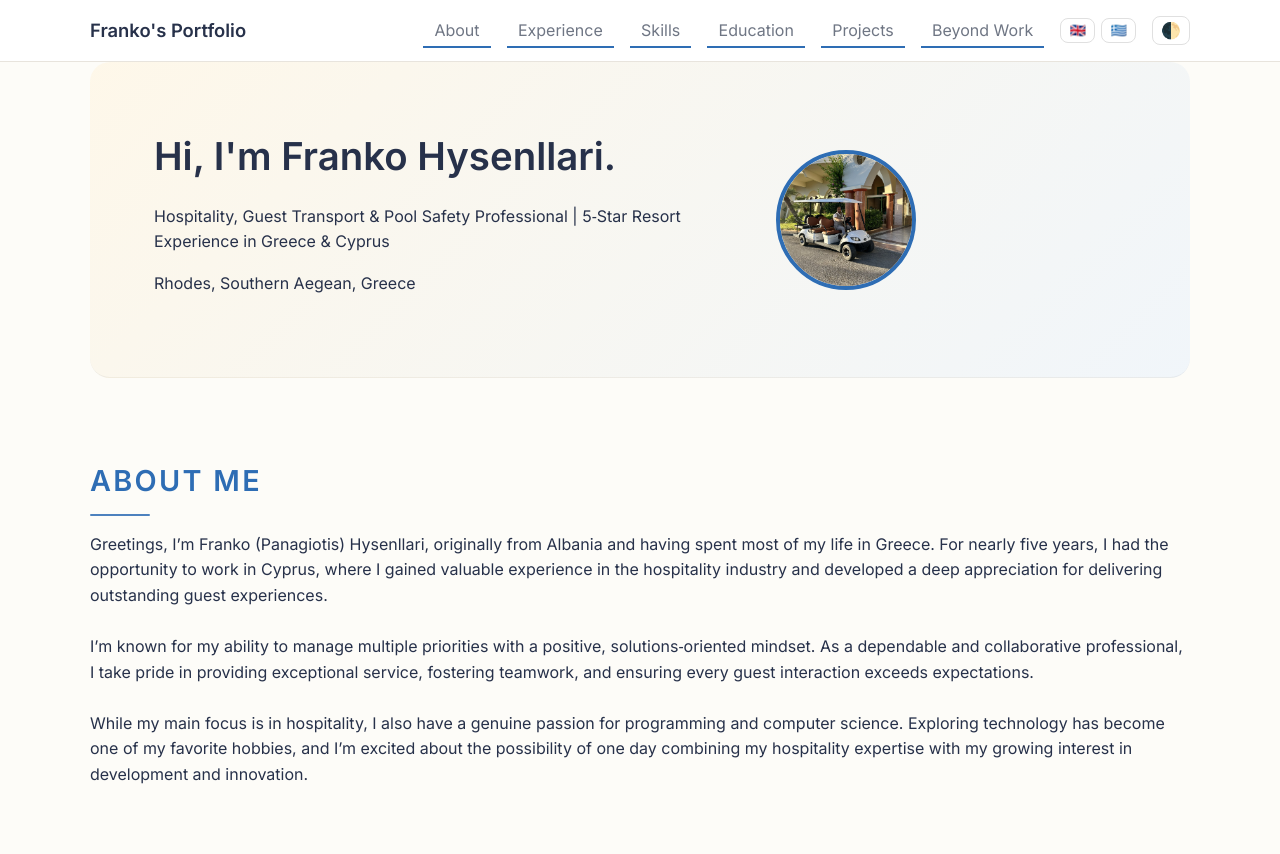
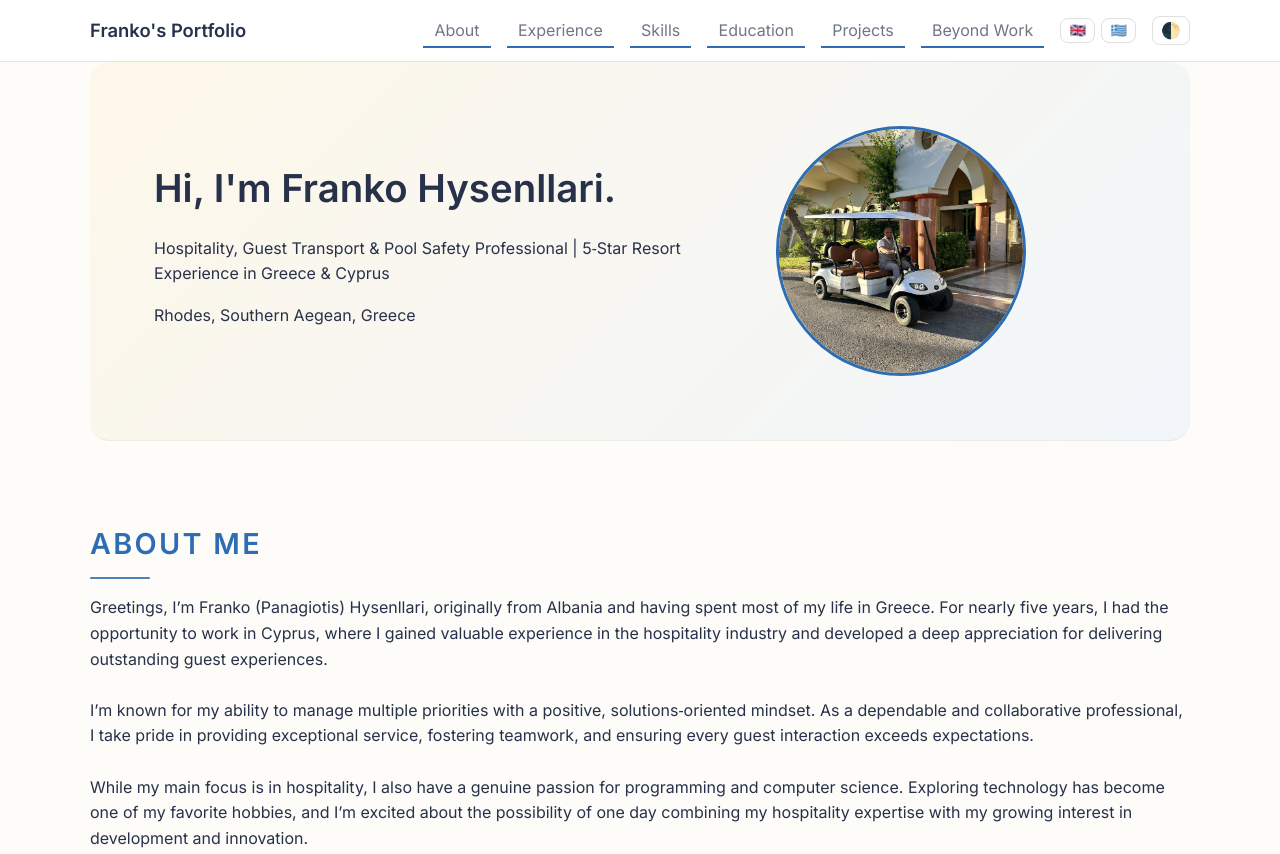
Before and after one commit to muldimedia/New-Portfolio, a plain HTML site: page index.html in a window 1280 px wide. Shown: the top 854 px of the page. Drawn offline with Linux system fonts and the light colour scheme.

Commit message:
Modified Avatar
Changed some values on my avatar

```diff
--- a/style.css
+++ b/style.css
@@ -132,11 +132,11 @@ nav a::after {
   }
 }
 .avatar {
-  width: 140px;
-  height: 140px;
+  width: 250px;
+  height: 250px;
   border-radius: 50%;
   object-fit: cover;
-  border: 4px solid var(--accent);
+  border: 3px solid var(--accent);
 }
 .title {
   font-size: 2.4rem;
```
